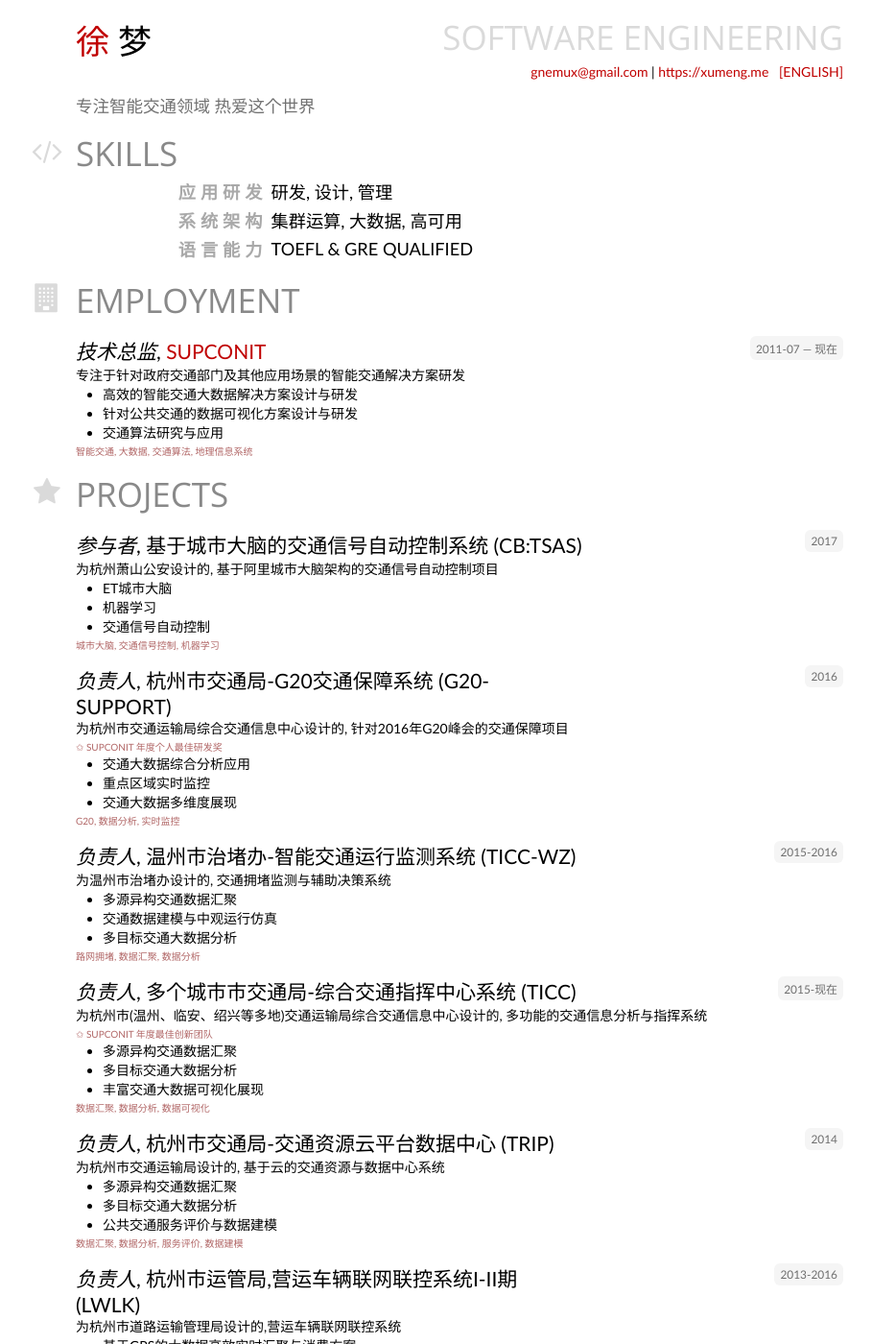
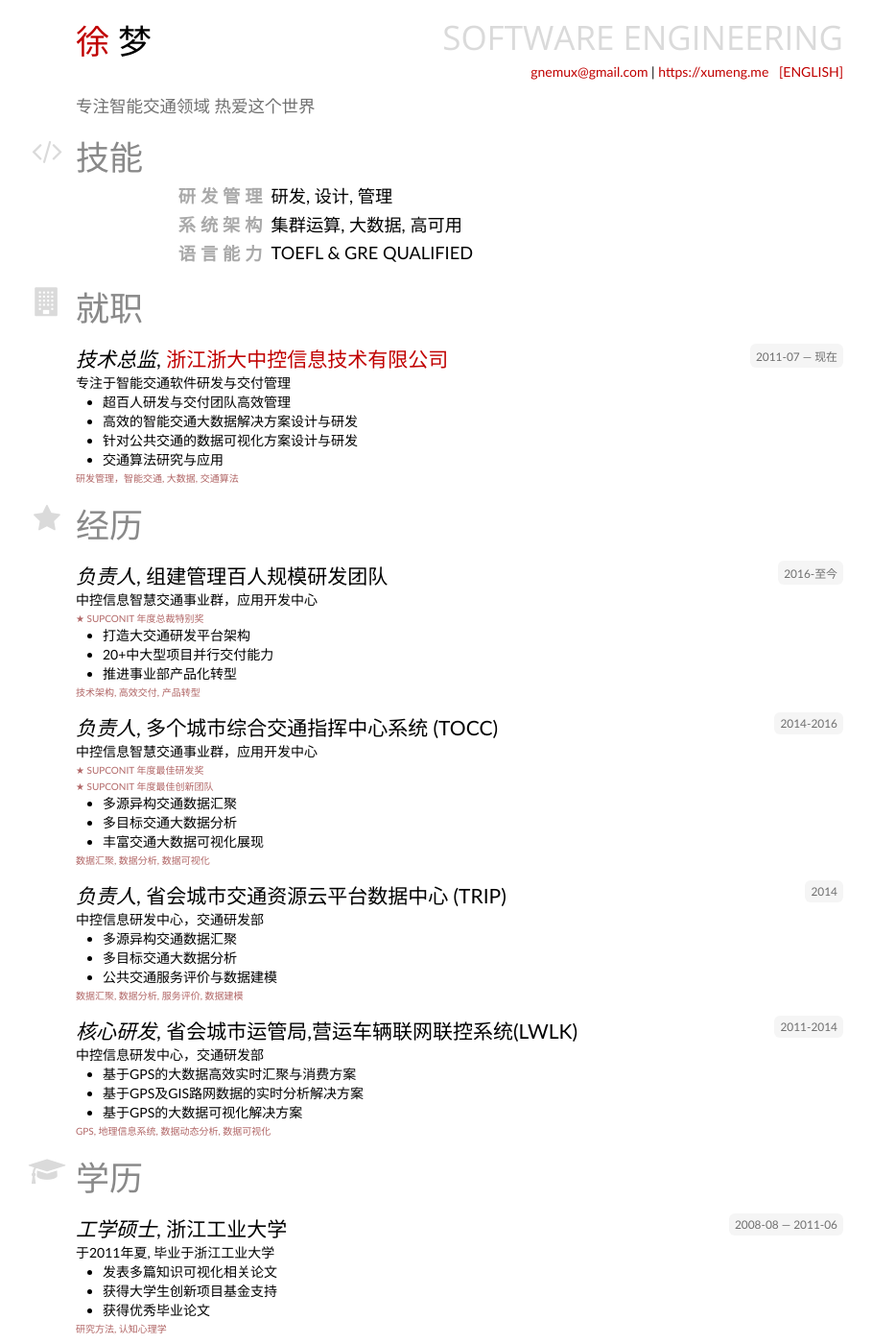
Before and after one commit to gnemux/gnemux.github.io, a Jekyll site: the page resume_cn.html, which Jekyll copies as it is, in a window 1280 px wide and 1400 px high. Shown: the whole window at 96% size, without its empty margins (161-1070 px from the left). Built offline with Jekyll 4.4.1, drawn with Linux system fonts in a browser that asks for light colours; nearby versions of some CDN libraries.

Commit message:
update resume

```diff
--- a/resume_cn.html
+++ b/resume_cn.html
@@ -193,7 +193,7 @@
     <section id="skills">
 
         <header><span class="fa fa-lg fa-code"></span>
-            <h2>skills</h2>
+            <h2>技能</h2>
         </header>
 
         <table>
@@ -207,7 +207,7 @@
             <tbody>
 
             <tr>
-                <td style="width: 25%;">应用研发</td>
+                <td style="width: 25%;">研发管理</td>
                 <td class="keywords">研发, 设计, 管理 </td>
             </tr>
 
@@ -232,29 +232,30 @@
 
         <header>
             <span class="fa fa-lg fa-building"></span>
-            <h2>employment</h2>
+            <h2>就职</h2>
         </header>
 
         <div>
 
             <h3><em>技术总监</em>,
-                <a href="http://www.supcon.com">SUPCONIT</a>
+                <a href="http://www.supcon.com">浙江浙大中控信息技术有限公司</a>
             </h3>
 
             <span class="tenure">2011-07 — 现在</span>
 
             <p>
-                <p>专注于针对政府交通部门及其他应用场景的智能交通解决方案研发
+                <p>专注于智能交通软件研发与交付管理
                 </p>
             </p>
 
             <ul>
+                <li>超百人研发与交付团队高效管理</li>
                 <li>高效的智能交通大数据解决方案设计与研发</li>
                 <li>针对公共交通的数据可视化方案设计与研发</li>
                 <li>交通算法研究与应用</li>
             </ul>
 
-            <span class="keywords">智能交通, 大数据, 交通算法, 地理信息系统 </span>
+            <span class="keywords">研发管理，智能交通, 大数据, 交通算法 </span>
 
         </div>
 
@@ -266,68 +267,39 @@
 
         <header>
             <span class="fa fa-lg fa-star"></span>
-            <h2>projects</h2>
+            <h2>经历</h2>
         </header>
 
+
         <div>
-            <h3><em>参与者</em>,
-                基于城市大脑的交通信号自动控制系统 (CB:TSAS)
+            <h3><em>负责人</em>,
+                 组建管理百人规模研发团队
             </h3>
 
-            <span class="tenure">2017</span>
+            <span class="tenure">2016-至今</span>
 
-            <p>为杭州萧山公安设计的, 基于阿里城市大脑架构的交通信号自动控制项目</p>
+
+            <p>中控信息智慧交通事业群，应用开发中心<br>
+                <span class="keywords">★ SUPCONIT 年度总裁特别奖 </span></p>
+            </p>
             <ul>
-                <li>ET城市大脑</li>
-                <li>机器学习</li>
-                <li>交通信号自动控制</li>
+                <li>打造大交通研发平台架构</li>
+                <li>20+中大型项目并行交付能力</li>
+                <li>推进事业部产品化转型</li>
             </ul>
-            <span class="keywords">城市大脑, 交通信号控制, 机器学习</span>
+            <span class="keywords">技术架构, 高效交付, 产品转型</span>
         </div>
 
         <div>
             <h3><em>负责人</em>,
-                杭州市交通局-G20交通保障系统 (G20-SUPPORT)
+                多个城市综合交通指挥中心系统 (TOCC)
             </h3>
 
-            <span class="tenure">2016</span>
+            <span class="tenure">2014-2016</span>
 
-            <p>为杭州市交通运输局综合交通信息中心设计的, 针对2016年G20峰会的交通保障项目<br>
-                <span class="keywords">✩ SUPCONIT 年度个人最佳研发奖 </span></p>
-            <ul>
-                <li>交通大数据综合分析应用</li>
-                <li>重点区域实时监控</li>
-                <li>交通大数据多维度展现</li>
-            </ul>
-            <span class="keywords">G20, 数据分析, 实时监控 </span>
-        </div>
-
-        <div>
-            <h3><em>负责人</em>,
-                温州市治堵办-智能交通运行监测系统 (TICC-WZ)
-            </h3>
-
-            <span class="tenure">2015-2016</span>
-
-
-            <p>为温州市治堵办设计的, 交通拥堵监测与辅助决策系统</p>
-            <ul>
-                <li>多源异构交通数据汇聚</li>
-                <li>交通数据建模与中观运行仿真</li>
-                <li>多目标交通大数据分析</li>
-            </ul>
-            <span class="keywords">路网拥堵, 数据汇聚, 数据分析</span>
-        </div>
-
-        <div>
-            <h3><em>负责人</em>,
-                多个城市市交通局-综合交通指挥中心系统 (TICC)
-            </h3>
-
-            <span class="tenure">2015-现在</span>
-
-            <p>为杭州市(温州、临安、绍兴等多地)交通运输局综合交通信息中心设计的, 多功能的交通信息分析与指挥系统<br>
-                <span class="keywords">✩ SUPCONIT 年度最佳创新团队 </span></p>
+            <p>中控信息智慧交通事业群，应用开发中心<br>
+            	<span class="keywords">★ SUPCONIT 年度最佳研发奖 </span></p>
+                <span class="keywords">★ SUPCONIT 年度最佳创新团队 </span></p>
             <ul>
                 <li>多源异构交通数据汇聚</li>
                 <li>多目标交通大数据分析</li>
@@ -338,12 +310,12 @@
 
         <div>
             <h3><em>负责人</em>,
-                杭州市交通局-交通资源云平台数据中心 (TRIP)
+                省会城市交通资源云平台数据中心 (TRIP)
             </h3>
 
             <span class="tenure">2014</span>
 
-            <p>为杭州市交通运输局设计的, 基于云的交通资源与数据中心系统</p>
+            <p>中控信息研发中心，交通研发部</p>
             <ul>
                 <li>多源异构交通数据汇聚</li>
                 <li>多目标交通大数据分析</li>
@@ -353,13 +325,13 @@
         </div>
 
         <div>
-            <h3><em>负责人</em>,
-                杭州市运管局,营运车辆联网联控系统I-II期 (LWLK)
+            <h3><em>核心研发</em>,
+                省会城市运管局,营运车辆联网联控系统(LWLK)
             </h3>
 
-            <span class="tenure">2013-2016</span>
+            <span class="tenure">2011-2014</span>
 
-            <p>为杭州市道路运输管理局设计的,营运车辆联网联控系统</p>
+            <p>中控信息研发中心，交通研发部</p>
             <ul>
                 <li>基于GPS的大数据高效实时汇聚与消费方案</li>
                 <li>基于GPS及GIS路网数据的实时分析解决方案</li>
@@ -375,7 +347,7 @@
     <section id="education">
         <header>
             <span class="fa fa-lg fa-mortar-board"></span>
-            <h2>education</h2>
+            <h2>学历</h2>
         </header>
 
         <div>
```
Also changed, not shown: other parts of resume_cn.html (+1 -1 lines), resume.html (+28 -57 lines).
